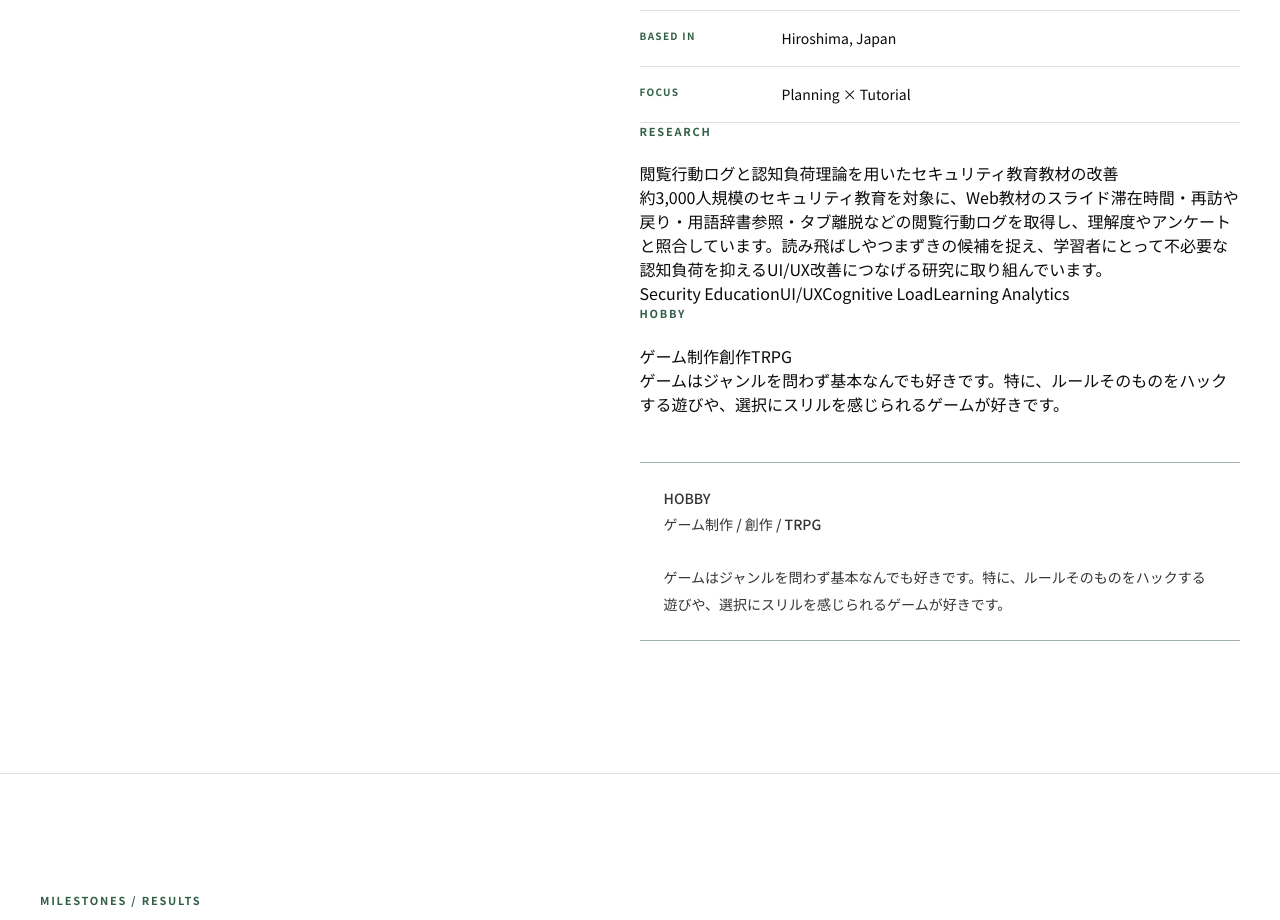
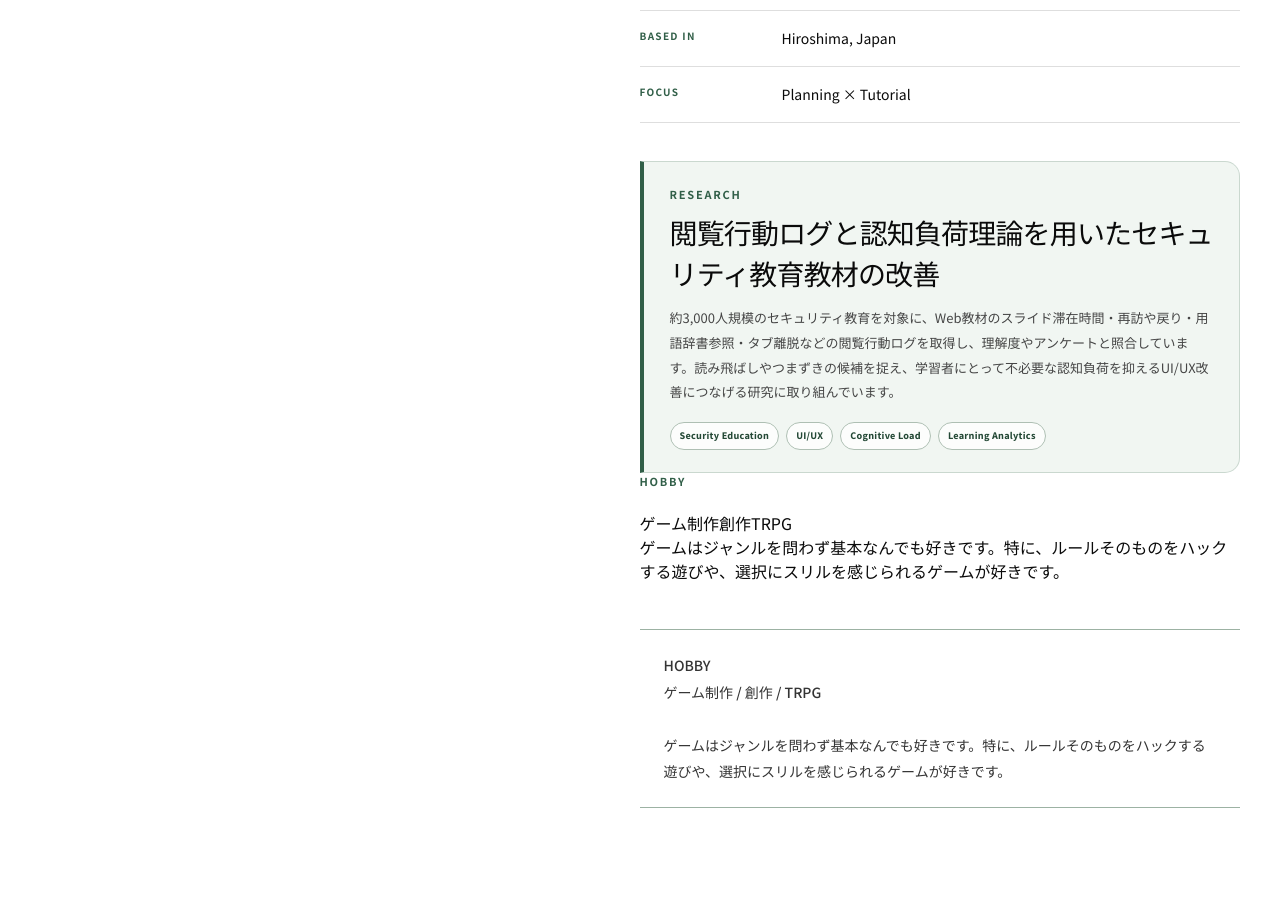
Before and after one commit to nine0511/portfolio, a Next.js app: page / in a window 1280 px wide. Shown: the part 1680-2600 px from the top of the page. Built offline with nearby package versions, Linux system fonts and the light colour scheme.

Commit message:
Style research details in profile

```diff
--- a/app/background-overrides.css
+++ b/app/background-overrides.css
@@ -17,6 +17,54 @@ body,
 /* Hide only the PRODUCTS admin tab, regardless of tab order. */
 .admin-tabs > button[data-section="products"] {
   display: none !important;
+}
+
+/* PROFILE / RESEARCH */
+.profile-research {
+  margin-top: 38px;
+  padding: 24px 26px 22px;
+  border: 1px solid rgba(49, 95, 72, 0.2);
+  border-left: 4px solid var(--accent);
+  border-radius: 0 15px 15px 0;
+  background: rgba(237, 244, 239, 0.78);
+  backdrop-filter: blur(5px);
+}
+
+.profile-research .eyebrow {
+  margin-bottom: 10px;
+  color: var(--accent);
+}
+
+.profile-research h3 {
+  margin: 0;
+  font-size: clamp(20px, 2.2vw, 28px);
+  line-height: 1.45;
+  letter-spacing: -0.03em;
+}
+
+.profile-research > p:not(.eyebrow) {
+  margin: 13px 0 0;
+  color: #454545;
+  font-size: 13px;
+  line-height: 1.9;
+}
+
+.profile-research-tags {
+  display: flex;
+  flex-wrap: wrap;
+  gap: 7px;
+  margin-top: 17px;
+}
+
+.profile-research-tags span {
+  padding: 6px 9px;
+  border: 1px solid #aebfb3;
+  border-radius: 999px;
+  background: rgba(255, 255, 255, 0.8);
+  color: var(--accent-dark);
+  font-size: 9px;
+  font-weight: 800;
+  letter-spacing: 0.03em;
 }
 
 /* ARTICLE keeps the animated geometric background visible. */
@@ -67,6 +115,10 @@ body,
 }
 
 @media (max-width: 700px) {
+  .profile-research {
+    padding: 20px 18px;
+  }
+
   .article-card {
     grid-template-columns: 105px minmax(0, 1fr) !important;
     min-height: 145px !important;
```
